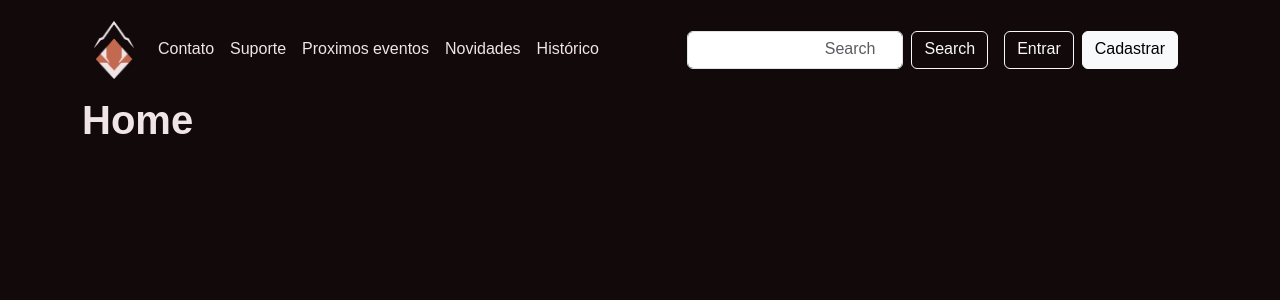
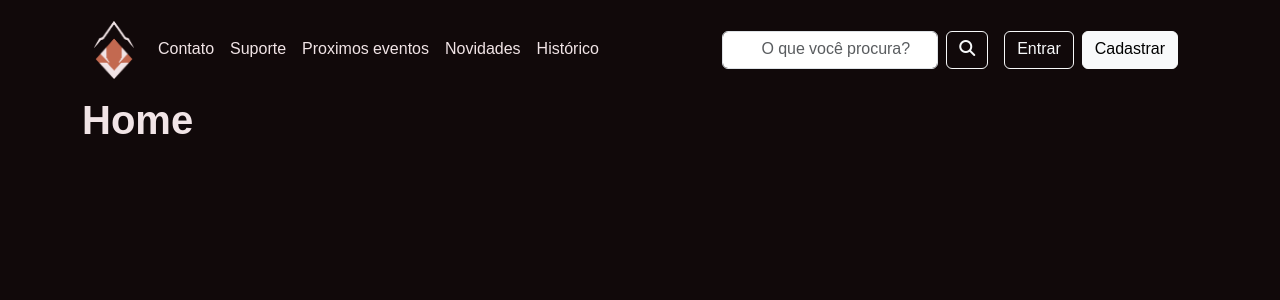
Before and after one commit to MiguelDecotelli/ProjetoFinal-Eventus, a React (Vite) app in the folder eventus/: page / in a window 1280 px wide. Shown: the top 300 px of the page. Built offline with nearby package versions, Linux system fonts and the light colour scheme.

Commit message:
feat: add adjust button search

```diff
--- a/eventus/src/components/Navbar.jsx
+++ b/eventus/src/components/Navbar.jsx
@@ -55,11 +55,11 @@ export function Navbar() {
 							className="form-control me-2"
 							style={{ "max-width": "250px" }}
 							type="search"
-							placeholder="Search"
+							placeholder="O que você procura?"
 							aria-label="Search"
 						/>
 						<button className="btn btn-outline-light" type="submit">
-							Search
+							<i className="fa-solid fa-magnifying-glass"></i>
 						</button>
 					</form>
 					<div className="p-2 d-flex justify-content-center gap-2">
```
